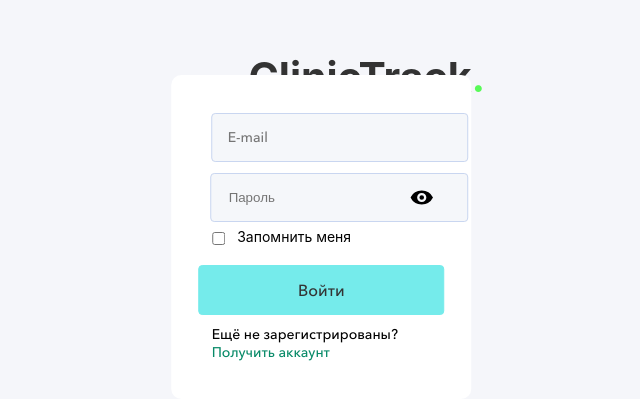
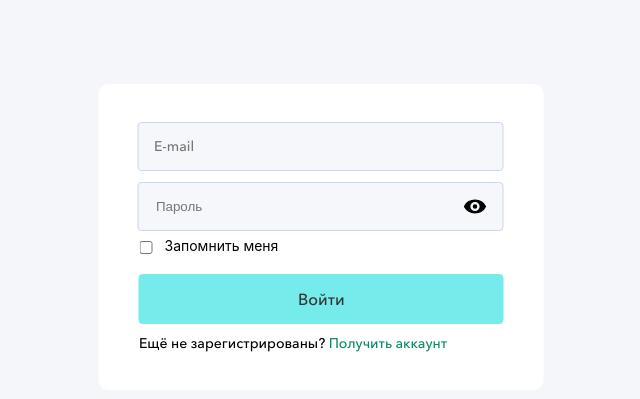
Before and after one commit to Vlchervov/Auth-interShip, a React (Create React App) app: page /Authorization in a window 1280 px wide. Shown: the part 243-642 px from the top of the page, without its empty margins (325-965 px from the left). Built offline with nearby package versions, Linux system fonts and the light colour scheme.

Commit message:
refactoring

```diff
--- a/src/pages/LoginForm.js
+++ b/src/pages/LoginForm.js
@@ -3,10 +3,7 @@
 import { useForm } from "react-hook-form";
 import { logIn } from "../components/History";
 import { AuthInput } from "../components/AuthInput";
-import {
-  MainFormLogin,
-  MainTitle,
-} from "../styled-components/LoginForm.styled";
+import { MainFormLogin } from "../styled-components/LoginForm.styled";
 import { axiosInstance } from "../components/Api";
 
 const LoginForm = (props) => {
@@ -42,9 +39,9 @@
 
   return (
     <>
-      <MainTitle>
+      {/* <MainTitle>
         ClinicTrack<span>.</span>
-      </MainTitle>
+      </MainTitle> */}
       <MainFormLogin onSubmit={handleSubmit(onLogin)}>
         <AuthInput register={register} errors={errors} />
         <input type="checkbox" id="rememberMe"></input>
--- a/src/pages/RegisterForm.js
+++ b/src/pages/RegisterForm.js
@@ -2,10 +2,7 @@
 import { useForm } from "react-hook-form";
 import { axiosInstance } from "../components/Api";
 import { RegsiterInput } from "../components/RegisterInput";
-import {
-  MainRegistrationForm,
-  MainTitleRegister,
-} from "../styled-components/RegisterForm.styled";
+import { MainRegistrationForm } from "../styled-components/RegisterForm.styled";
 
 const RegisterForm = (props) => {
   const {
@@ -51,9 +48,9 @@
 
   return (
     <>
-      <MainTitleRegister>
+      {/* <MainTitleRegister>
         ClinicTrack<span>.</span>
-      </MainTitleRegister>
+      </MainTitleRegister> */}
       <MainRegistrationForm
         onSubmit={handleSubmit(onRegistrationUser)}
         onChange={() => {
--- a/src/styled-components/LoginForm.styled.js
+++ b/src/styled-components/LoginForm.styled.js
@@ -2,28 +2,29 @@
 
 export const MainTitle = styled.h1`
   position: absolute;
+  display: block;
   font-size: 41px;
   top: 33.4%;
-  left: 44.8%;
+  left: 46%;
   font-weight: bold;
   color: #333333;
   span {
     color: #58fa58;
-  }
-  @media screen and (min-height: 1600px) and (max-width: 1460px) {
-    left: 42.8%;
-    top: 42.8%;
   }
 `;
 
 export const MainFormLogin = styled.form`
   position: absolute;
   border-radius: 10px;
-  width: 23.4%;
+  width: 445px;
   top: 60%;
   left: 50.5%;
   transform: translate(-50%, -50%);
   background-color: #ffffff;
+
+  @media (max-width: 812px) {
+    width: 350px;
+  }
 
   i {
     margin: 0px 41px;
@@ -31,6 +32,10 @@
     font-size: 14px;
     font-style: normal;
     font-weight: normal;
+
+    @media (max-width: 812px) {
+      margin-left: 25px;
+    }
   }
 
   p {
@@ -46,7 +51,7 @@
   input[type="email"] {
     display: block;
     border-radius: 4px;
-    margin: 10px 40px;
+    margin: 10px 39px;
     margin-top: 38px;
     margin-bottom: 0px;
     padding: 16px 15px 16px;
@@ -54,16 +59,16 @@
     background: #f5f7fa;
     outline: none;
 
+    @media (max-width: 812px) {
+      margin-left: 25px;
+    }
+
     ::placeholder {
       font-size: 14px;
       font-style: normal;
       line-height: 100%;
       font-weight: normal;
       font-family: "Avenir Next";
-    }
-
-    @media screen and (min-height: 1600px) and (max-width: 1460px) {
-      margin-left: 30px;
     }
   }
 
@@ -77,8 +82,8 @@
     background: #f5f7fa;
     outline: none;
 
-    @media screen and (min-height: 1600px) and (max-width: 1460px) {
-      margin-left: 30px;
+    @media (max-width: 812px) {
+      margin-left: 25px;
     }
   }
 
@@ -90,6 +95,10 @@
     margin: 10px 41px 0px;
     margin-right: 11.6px;
     cursor: pointer;
+
+    @media (max-width: 812px) {
+      margin-left: 25px;
+    }
   }
 
   label {
@@ -113,9 +122,8 @@
     border: 1px solid #75ebeb;
     cursor: pointer;
 
-    @media screen and (min-height: 1600px) and (max-width: 1460px) {
-      margin-left: 30px;
-      width: 19.6vw;
+    @media (max-width: 812px) {
+      margin-left: 25px;
     }
   }
 
@@ -133,27 +141,23 @@
       font-family: "Avenir Next";
     }
 
-    @media screen and (min-height: 1600px) and (max-width: 1460px) {
-      margin-left: 30px;
+    @media (max-width: 812px) {
+      margin-left: 25px;
     }
   }
 
   .lds-ellipsis {
     display: block;
     position: relative;
-    width: 18.84vw;
-    height: 5vh;
+    width: 82%;
+    height: 50px;
     margin: 16px auto 10px;
     border-radius: 4px;
     border: 1px solid #75ebeb;
     background-color: #75ebeb;
-  }
 
-  @media screen and (min-height: 1600px) and (max-width: 1460px) {
-    .lds-ellipsis {
-      margin: 16px 31px 10px;
-      height: 3vh;
-      width: 19.4vw;
+    @media (max-width: 812px) {
+      margin-left: 25px;
     }
   }
 
@@ -161,7 +165,7 @@
     display: block;
     position: absolute;
     margin-top: 5%;
-    margin-left: 37%;
+    margin-left: 40%;
     width: 13px;
     height: 13px;
     border-radius: 50%;
@@ -169,11 +173,6 @@
     animation-timing-function: cubic-bezier(0, 1, 1, 0);
   }
 
-  @media screen and (min-height: 1600px) and (max-width: 1460px) {
-    .lds-ellipsis div {
-      margin-top: 7%;
-    }
-  }
   .lds-ellipsis div:nth-child(1) {
     left: 8px;
     animation: lds-ellipsis1 0.6s infinite;
@@ -190,6 +189,7 @@
     left: 56px;
     animation: lds-ellipsis3 0.6s infinite;
   }
+
   @keyframes lds-ellipsis1 {
     0% {
       transform: scale(0);
@@ -215,29 +215,26 @@
     }
   }
 `;
+
 export const PasswordCheckEye = styled.div`
   position: relative;
 
   input[type="text"] {
     display: block;
     border-radius: 4px;
-    margin-left: 40px;
+    margin-left: 39px;
     padding: 16px 17px;
-    width: 73.6%;
+    width: 74%;
     margin-top: 11px;
     background: #f5f7fa;
     border: 1px solid #c9d6f0;
     outline: none;
-
-    @media screen and (min-height: 1600px) and (max-width: 1460px) {
-      margin-left: 30px;
-    }
   }
 
   div {
     position: absolute;
     top: 13px;
-    right: 2.8645833333333335vw;
+    left: 82%;
     width: 24px;
     height: 23px;
     background: url("./img/view.svg") no-repeat;
@@ -245,5 +242,9 @@
     :hover {
       opacity: 0.6;
     }
+
+    @media (max-width: 812px) {
+      left: 78%;
+    }
   }
 `;
--- a/src/styled-components/Profile.styled.js
+++ b/src/styled-components/Profile.styled.js
@@ -2,12 +2,19 @@
 
 export const AboutAccount = styled.div`
   position: relative;
-  max-width: 26%;
-  left: 38.4vw;
+  width: 460px;
   top: 21vh;
   border-radius: 10px;
   background: white;
   padding: 3px;
+
+  @media (max-width: 992px) {
+    width: 350px;
+  }
+
+  @media (max-width: 767px) {
+    max-width: none;
+  }
 
   h5 {
     padding: 2rem;
@@ -40,8 +47,8 @@
   }
 
   button {
-    width: 17.1875vw;
-    height: 4vh;
+    width: 70%;
+    height: 40px;
     background-color: #75ebeb;
     display: block;
     border: none;
--- a/src/styled-components/RegisterForm.styled.js
+++ b/src/styled-components/RegisterForm.styled.js
@@ -17,13 +17,17 @@
 `;
 
 export const MainRegistrationForm = styled.form`
-  width: 23.5%;
+  width: 444px;
   position: absolute;
-  top: 50%;
-  left: 50%;
+  top: 59.7%;
+  left: 50.4%;
   transform: translate(-50%, -50%);
   background: #ffffff;
   border-radius: 10px;
+
+  @media (max-width: 812px) {
+    width: 350px;
+  }
 
   p {
     color: #fe2e2e;
@@ -32,7 +36,10 @@
     font-family: "Avenir Next";
     font-size: 14px;
     font-style: normal;
-    padding-right: 0px;
+
+    @media (max-width: 812px) {
+      padding-left: 25px;
+    }
   }
 
   button {
@@ -48,6 +55,10 @@
     width: 82%;
     height: 49px;
     cursor: pointer;
+
+    @media (max-width: 812px) {
+      margin-left: 25px;
+    }
   }
 
   button:disabled {
@@ -74,6 +85,10 @@
     letter-spacing: 0.2px;
     font-family: "Avenir Next";
 
+    @media (max-width: 812px) {
+      margin-left: 25px;
+    }
+
     span {
       cursor: pointer;
       color: #01dfa5;
@@ -85,6 +100,10 @@
     padding: 1px 40px;
     font-size: 14px;
     font-style: normal;
+
+    @media (max-width: 812px) {
+      padding-left: 25px;
+    }
   }
 
   .newEmail {
@@ -92,11 +111,15 @@
     margin: 42px 40px 10px;
     padding: 1px 14px;
     height: 46px;
-    width: 75%;
+    width: 75.5%;
     border-radius: 4px;
     border: 1px solid #c9d6f0;
     background: #f5f7fa;
     outline: none;
+
+    @media (max-width: 812px) {
+      margin-left: 25px;
+    }
   }
 
   .newEmail::placeholder {
@@ -110,12 +133,16 @@
     display: flex;
     margin: 0px 41px 10px;
     height: 46px;
-    width: 75%;
+    width: 75.5%;
     padding: 1px 14px;
     border-radius: 4px;
     background: #f5f7fa;
     border: 1px solid #c9d6f0;
     outline: none;
+
+    @media (max-width: 812px) {
+      margin-left: 25px;
+    }
   }
 
   .newUserName::placeholder {
@@ -130,11 +157,15 @@
     padding: 1px 14px;
     margin: 0px 41px 10px;
     height: 46px;
-    width: 75%;
+    width: 75.5%;
     border-radius: 4px;
     background: #f5f7fa;
     border: 1px solid #c9d6f0;
     outline: none;
+
+    @media (max-width: 812px) {
+      margin-left: 25px;
+    }
   }
 
   .firstName::placeholder {
@@ -149,11 +180,15 @@
     margin: 0px 41px 10px;
     padding: 1px 14px;
     height: 46px;
-    width: 75%;
+    width: 75.5%;
     background: #f5f7fa;
     border-radius: 4px;
     border: 1px solid #c9d6f0;
     outline: none;
+
+    @media (max-width: 812px) {
+      margin-left: 25px;
+    }
   }
 
   .lastName::placeholder {
@@ -168,11 +203,15 @@
     margin: 0px 41px 10px;
     padding: 1px 14px;
     height: 46px;
-    width: 75%;
+    width: 75.5%;
     border-radius: 4px;
     background: #f5f7fa;
     border: 1px solid #c9d6f0;
     outline: none;
+
+    @media (max-width: 812px) {
+      margin-left: 25px;
+    }
   }
 
   .newPassword::placeholder {
@@ -187,11 +226,15 @@
     margin: 0px 41px 10px;
     display: flex;
     height: 46px;
-    width: 75%;
+    width: 75.5%;
     border-radius: 4px;
     background: #f5f7fa;
     border: 1px solid #c9d6f0;
     outline: none;
+
+    @media (max-width: 812px) {
+      margin-left: 25px;
+    }
   }
 
   .confirmPassword::placeholder {
@@ -203,42 +246,30 @@
 
   .lds-ring {
     display: block;
-    padding: 10px;
-    margin: 9.9px 40.7px;
-    height: 2.8vh;
-    width: 17.9vw;
+    margin: 20.9px 40.7px;
+    margin-bottom: 0px;
+    height: 47px;
+    width: 82%;
     background-color: #75ebeb;
     border-radius: 4px;
     border: 1px solid #75ebeb;
-  }
 
-  @media screen and (min-height: 1600px) and (max-width: 1460px) {
-    .lds-ring {
-      height: 1.7vh;
-      width: 17.5vw;
-      margin-top: 1.5vh;
-      margin-bottom: 0px;
+    @media (max-width: 812px) {
+      margin-left: 25px;
     }
   }
 
   .lds-ring div {
     box-sizing: border-box;
-    display: block;
     position: absolute;
-    margin-top: 0.5vh;
-    left: 10.8vw;
+    margin-left: 40%;
+    margin-top: 3%;
     width: 24px;
     height: 24px;
     border: 5px solid #fff;
     border-radius: 50%;
     animation: lds-ring 1.2s cubic-bezier(0.5, 0, 0.5, 1) infinite;
     border-color: #fff transparent transparent transparent;
-  }
-
-  @media screen and (min-height: 1600px) and (max-width: 1460px) {
-    .lds-ring div {
-      margin-top: 0.2vh;
-    }
   }
 
   .lds-ring div:nth-child(1) {
```
